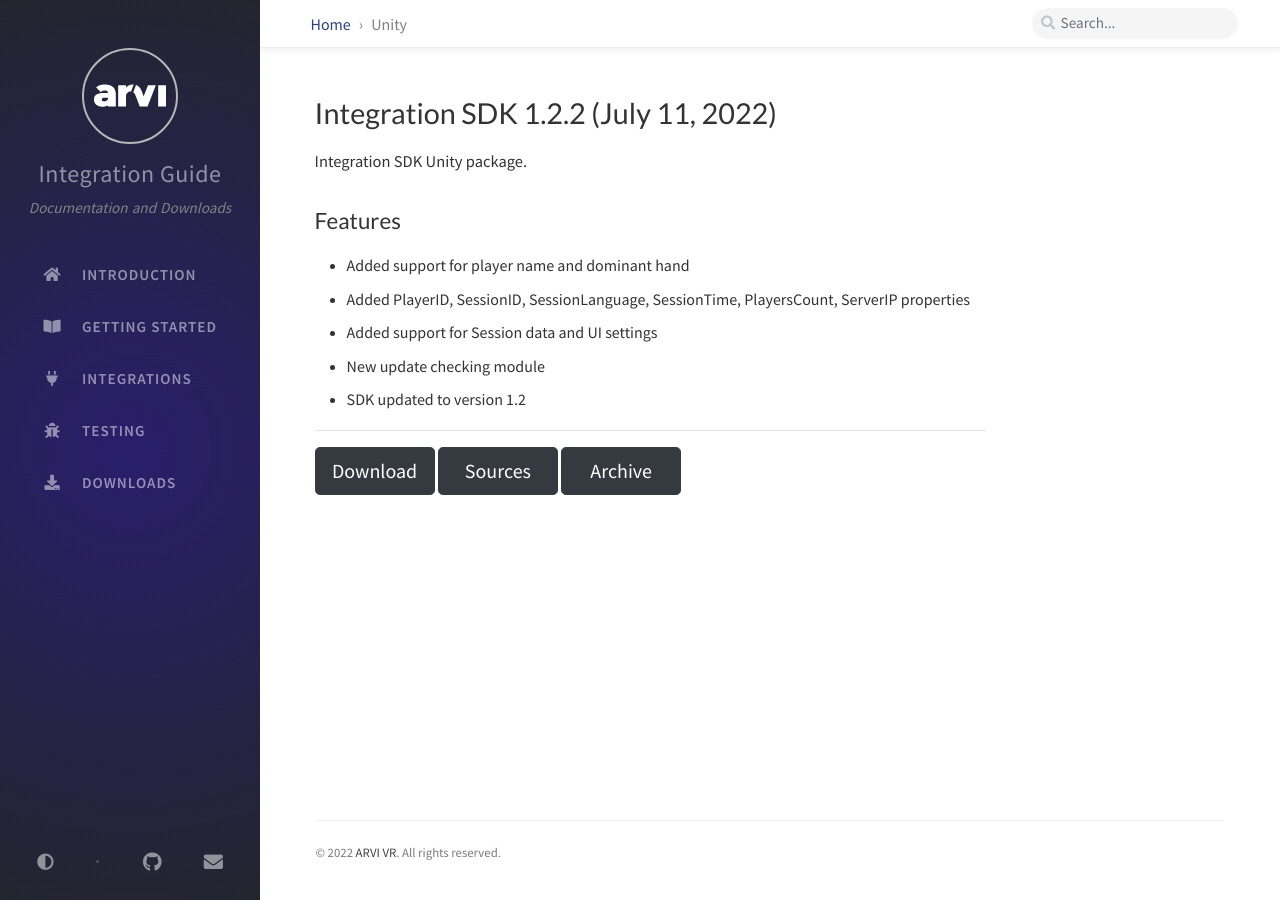
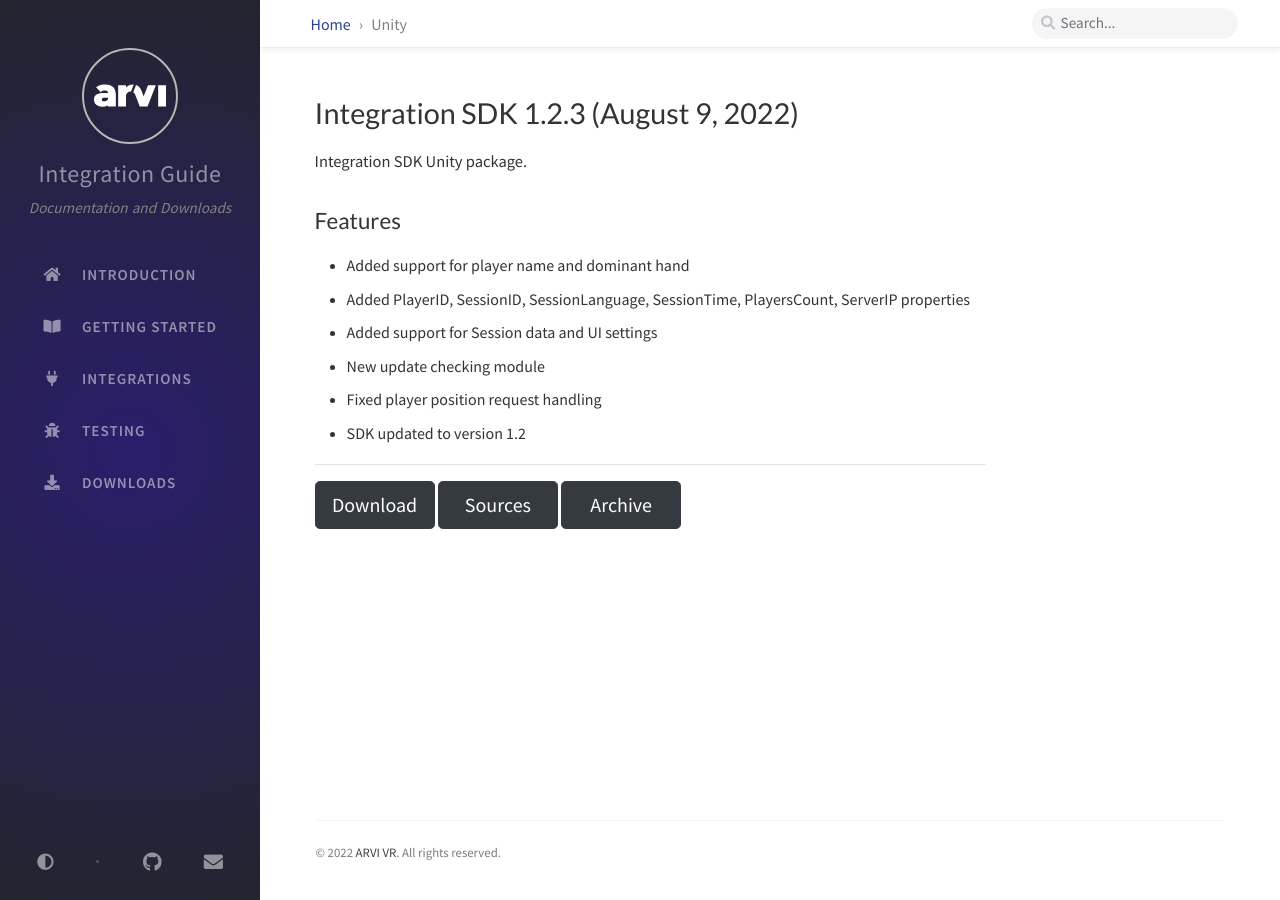
Before and after one commit to arvi-vr/integration-guide, a Jekyll site: the page built from _tabs/downloads-unity.md, in a window 1280 px wide. Built offline with Jekyll 4.4.1, drawn with Linux system fonts in a browser that asks for light colours; comment, search, counter and statistics services are not loaded.

Commit message:
Update downloads-unity.md

```diff
--- a/_tabs/downloads-unity.md
+++ b/_tabs/downloads-unity.md
@@ -4,7 +4,7 @@
 menu: child
 ---
 
-# Integration SDK 1.2.2 (July 11, 2022)
+# Integration SDK 1.2.3 (August 9, 2022)
 
 Integration SDK Unity package.
 
@@ -13,9 +13,10 @@
 - Added PlayerID, SessionID, SessionLanguage, SessionTime, PlayersCount, ServerIP properties
 - Added support for Session data and UI settings
 - New update checking module
+- Fixed player position request handling
 - SDK updated to version 1.2
 
 <hr>
-<button onclick="window.open('https://github.com/arvi-vr/unity-integration/releases/download/1.2.2/Integration.SDK.1.2.2.unitypackage')" type="button" class="btn btn-dark btn-lg">Download</button>
+<button onclick="window.open('https://github.com/arvi-vr/unity-integration/releases/download/1.2.3/Integration.SDK.1.2.3.unitypackage')" type="button" class="btn btn-dark btn-lg">Download</button>
 <button onclick="window.open('https://github.com/arvi-vr/unity-integration')" type="button" class="btn btn-dark btn-lg">Sources</button>
 <button onclick="window.open('https://github.com/arvi-vr/unity-integration/releases')" type="button" class="btn btn-dark btn-lg">Archive</button>
```
